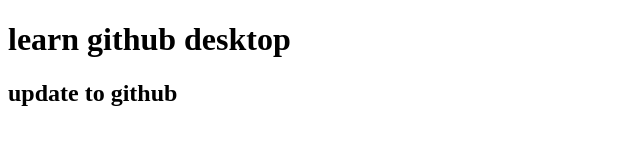
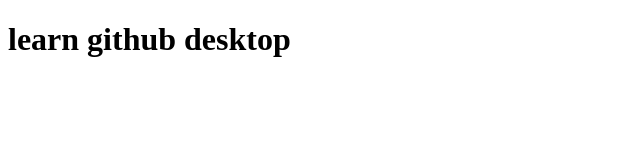
Before and after one commit to inneyes/devops2-nut, a plain HTML site: page index.html in a window 1280 px wide. Shown: the whole page, without its empty margins (0-640 px from the left). Drawn offline with Linux system fonts and the light colour scheme.

Commit message:
Revert "Update h2 index.html"
This reverts commit 5d3da2a46599e20832b0d8adffd7bd8c7f4eea8d.

```diff
--- a/index.html
+++ b/index.html
@@ -8,6 +8,5 @@
 </head>
 <body>
     <h1>learn github desktop</h1>
-    <h2>update to github</h2>
 </body>
 </html>
```
